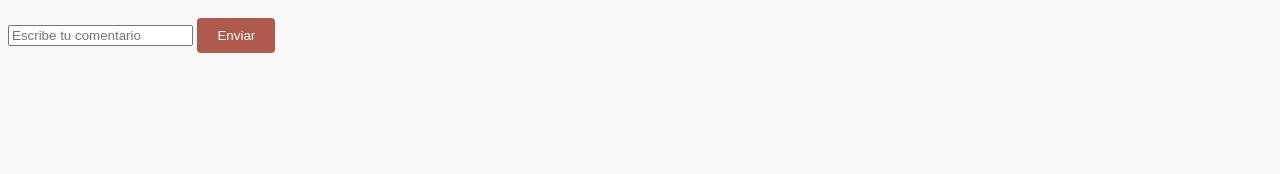
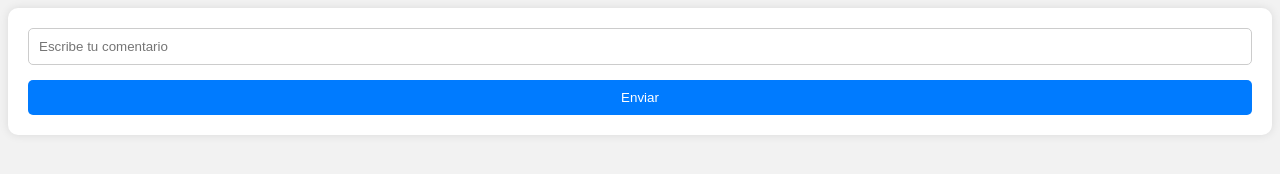
Before and after one commit to chrisgcxo/hoguera, a plain HTML site: page index.html in a window 1280 px wide. Drawn offline with Linux system fonts and the light colour scheme.

Commit message:
Update styles.css

```diff
--- a/styles.css
+++ b/styles.css
@@ -1,41 +1,52 @@
+/* Estilos generales */
 body {
-    font-family: Arial, sans-serif;
-    background-color: #f9f9f9;
-    color: #333;
+    font-family: 'Helvetica Neue', Helvetica, Arial, sans-serif;
+    background-color: #f2f2f2;
 }
 
-.container {
-    max-width: 600px;
-    margin: 0 auto;
+#commentForm {
+    display: flex;
+    flex-direction: column;
+    align-items: center;
     padding: 20px;
     background-color: #fff;
-    border-radius: 8px;
-    box-shadow: 0 2px 4px rgba(0,0,0,0.1);
+    border-radius: 10px;
+    box-shadow: 0 0 10px rgba(0, 0, 0, 0.1);
 }
 
-textarea {
+input[type="text"] {
     width: 100%;
-    height: 100px;
     padding: 10px;
-    margin-top: 10px;
+    margin-bottom: 15px;
     border: 1px solid #ccc;
-    border-radius: 4px;
+    border-radius: 5px;
+    box-sizing: border-box;
 }
 
 button {
-    background-color: #af5a4c;
-    color: white;
+    width: 100%;
     padding: 10px 20px;
+    cursor: pointer;
+    background-color: #007bff;
+    color: #fff;
     border: none;
-    border-radius: 4px;
-    cursor: pointer;
-    margin-top: 10px;
+    border-radius: 5px;
+    transition: background-color 0.3s ease;
 }
 
 button:hover {
-    background-color: #45a049;
+    background-color: #0056b3;
 }
 
-#commentList {
-    margin-top: 20px;
+/* Media Queries para dispositivos móviles */
+@media only screen and (max-width: 600px) {
+    /* Estilos específicos para dispositivos móviles */
+    #commentForm {
+        padding: 15px;
+    }
+
+    input[type="text"],
+    button {
+        width: 90%;
+    }
 }
```
